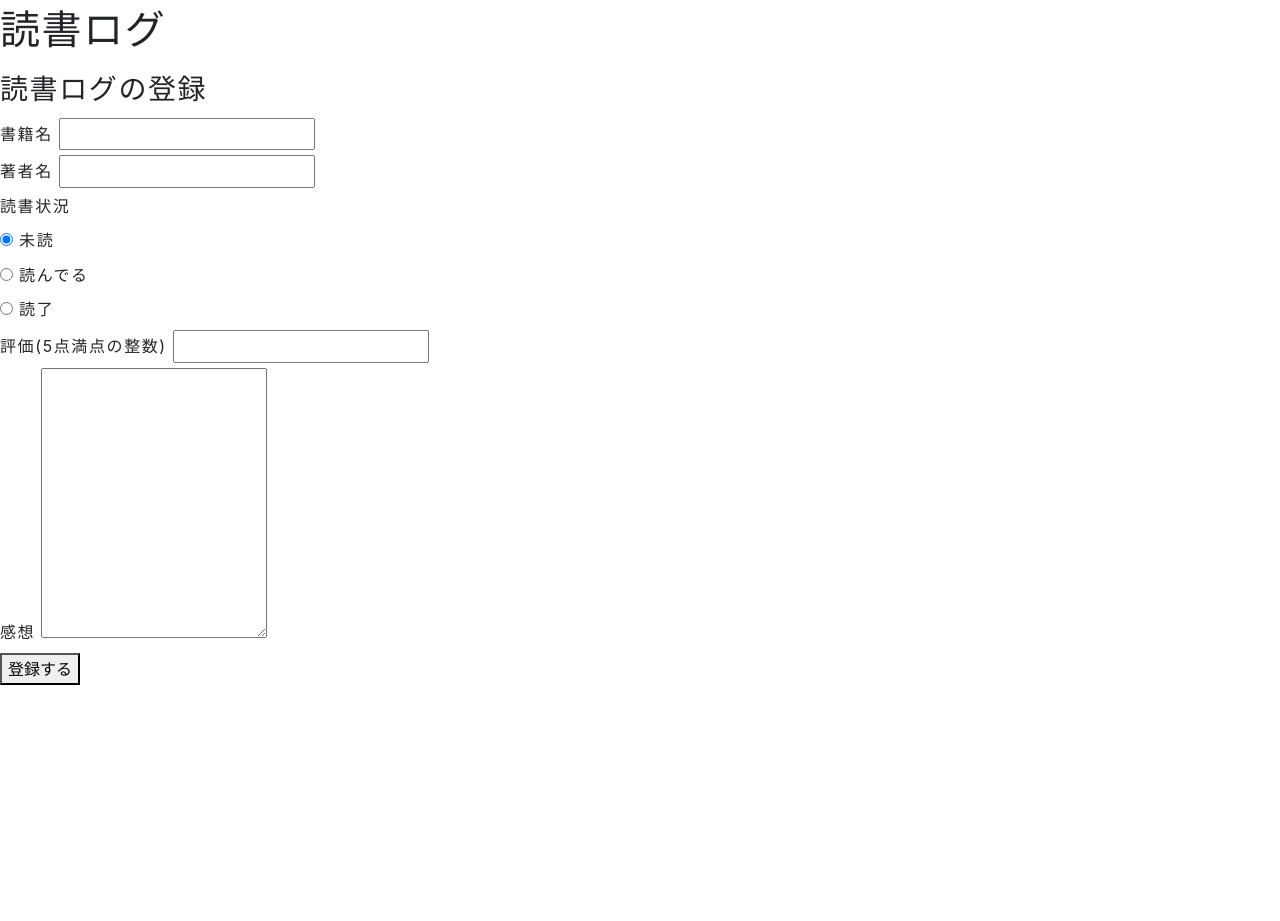
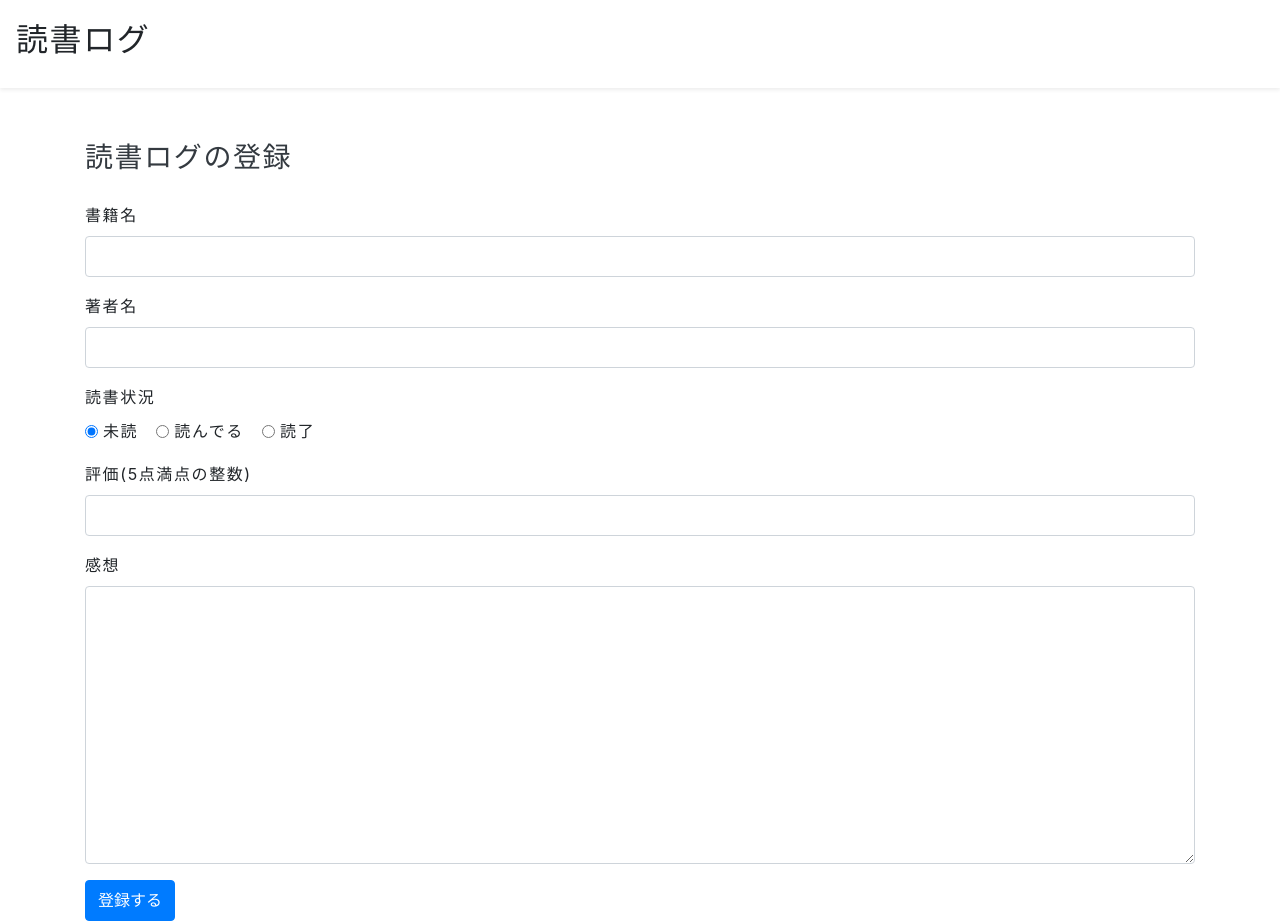
Before and after one commit to yoshikazu-ishitsuka/dokugaku-php, a PHP site: page /new.php in a window 1280 px wide. Before the commit the page ends 685 px from the top, so only its background shows below. Run offline with PHP 8.4, Linux system fonts and the light colour scheme.

Commit message:
update: src/views/new.php

```diff
--- a/src/views/new.php
+++ b/src/views/new.php
@@ -10,7 +10,14 @@
 </head>
 
 <body>
-    <h1>読書ログ</h1>
+
+    <header class="navbar shadow-sm p-3 mb-5 bg-white">
+        <h1 class="h2">
+            <a class="text-body text-decoration-none" href="index.php">読書ログ</a>
+        </h1>
+    </header>
+    <div class="container">
+        <h3 class="h3 text-dark mb-4">読書ログの登録</h3>
         <form action="create.php" method="post">
             <?php if (count($errors)) : ?>
                 <ul>
@@ -20,43 +27,43 @@
                 </ul>
             <?php endif; ?>
 
-        <h3>読書ログの登録</h3>
-        <div>
+            <div class="form-group">
                 <label for="title">書籍名</label>
-            <input type="text" name="title" id="title" value="<?php echo $review['title'] ?>">
+                <input type="text" name="title" id="title" class="form-control" value="<?php echo $review['title'] ?>">
             </div>
-        <div>
+            <div class="form-group">
                 <label for="author">著者名</label>
-            <input type="text" name="author" id="author" value="<?php echo $review['author'] ?>">
+                <input type="text" name="author" id="author" class="form-control" value="<?php echo $review['author'] ?>">
             </div>
-        <div>
+            <div class="form-group">
                 <label>読書状況</label>
                 <div>
-                <div>
-                    <input type="radio" name="status" id="status1" value="未読" <?php echo ($review['status'] === "未読") ? 'checked' : ''; ?>>
-                    <label for="status1">未読</label>
+                    <!-- <div class="d-flex flex-row"> -->
+                    <div class="form-check form-check-inline">
+                        <input class="form-check-input" type="radio" name="status" id="status1" value="未読" <?php echo ($review['status'] === "未読") ? 'checked' : ''; ?>>
+                        <label class="form-check-label" for="status1">未読</label>
                     </div>
-                <div>
-                    <input type="radio" name="status" id="status2" value="読んでる" <?php echo ($review['status'] === "読んでる") ? 'checked' : ''; ?>>
-                    <label for="status2">読んでる</label>
+                    <div class="form-check form-check-inline">
+                        <input class="form-check-input" type="radio" name="status" id="status2" value="読んでる" <?php echo ($review['status'] === "読んでる") ? 'checked' : ''; ?>>
+                        <label class="form-check-label" for="status2">読んでる</label>
                     </div>
-                <div>
-                    <!-- class="form-check-input"  -->
-                    <input type="radio" name="status" id="status3" value="読了" <?php echo ($review['status'] === '読了') ? 'checked' : ''; ?>>
-                    <label for="status3">読了</label>
+                    <div class="form-check form-check-inline">
+                        <input class="form-check-input" type="radio" name="status" id="status3" value="読了" <?php echo ($review['status'] === '読了') ? 'checked' : ''; ?>>
+                        <label class="form-check-label" for="status3">読了</label>
                     </div>
                 </div>
             </div>
-        <div>
+            <div class="form-group">
                 <label for="score">評価(5点満点の整数)</label>
-            <input type="number" name="score" id="score" value="<?php echo $review['score'] ?>">
+                <input type="number" name="score" id="score" class="form-control" value="<?php echo $review['score'] ?>">
             </div>
-        <div>
+            <div class="form-group">
                 <label for="summary">感想</label>
-            <textarea type="text" name="summary" id="summary" rows="10"><?php echo $review['summary'] ?></textarea>
+                <textarea type="text" name="summary" id="summary" class="form-control" rows="10"><?php echo $review['summary'] ?></textarea>
             </div>
-        <button type="submit">登録する</button>
+            <button type="submit" class="btn btn-primary">登録する</button>
         </form>
+    </div>
 </body>
 
 </html>
```
Lines whose indentation alone changed are shown as unchanged.
